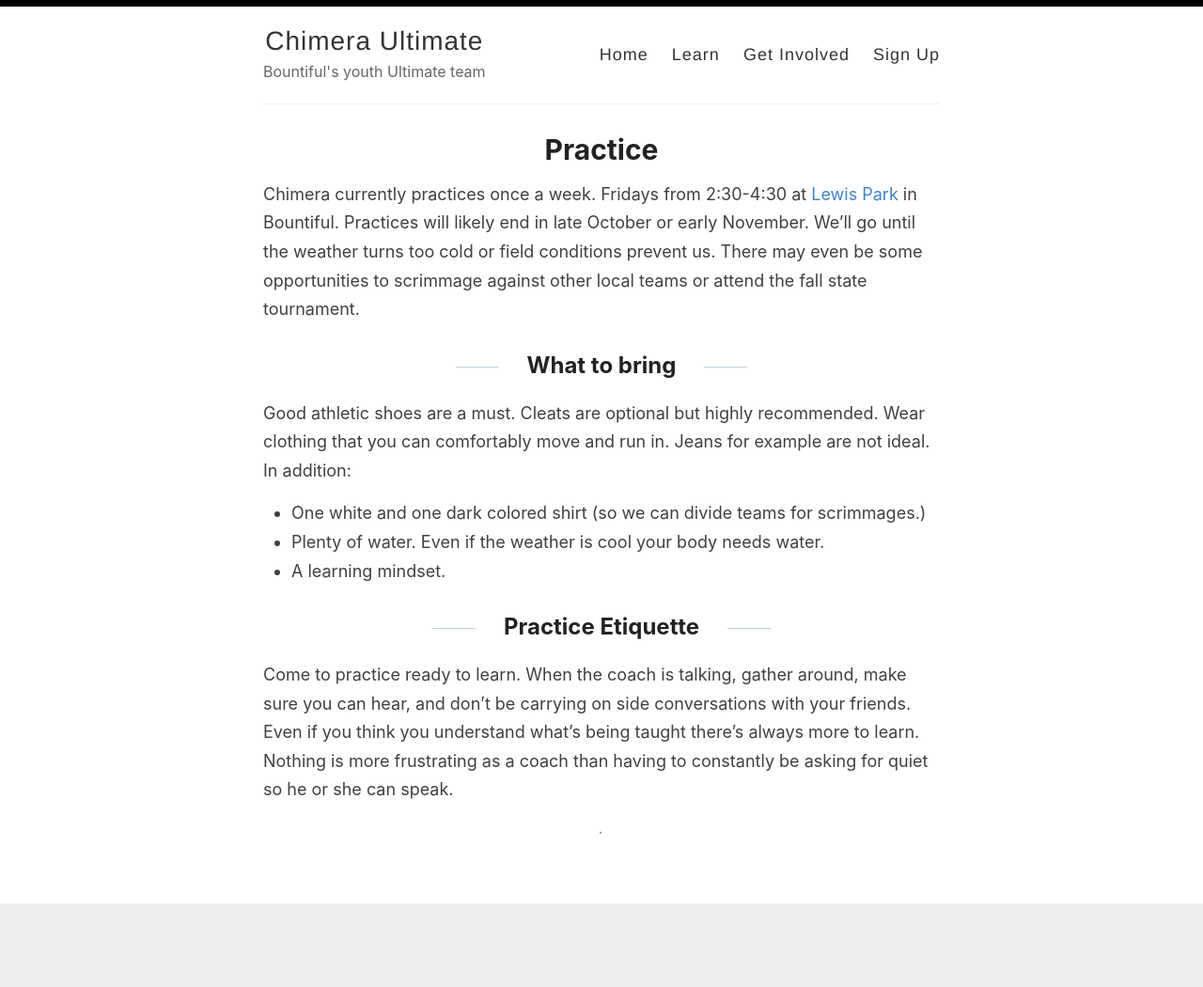
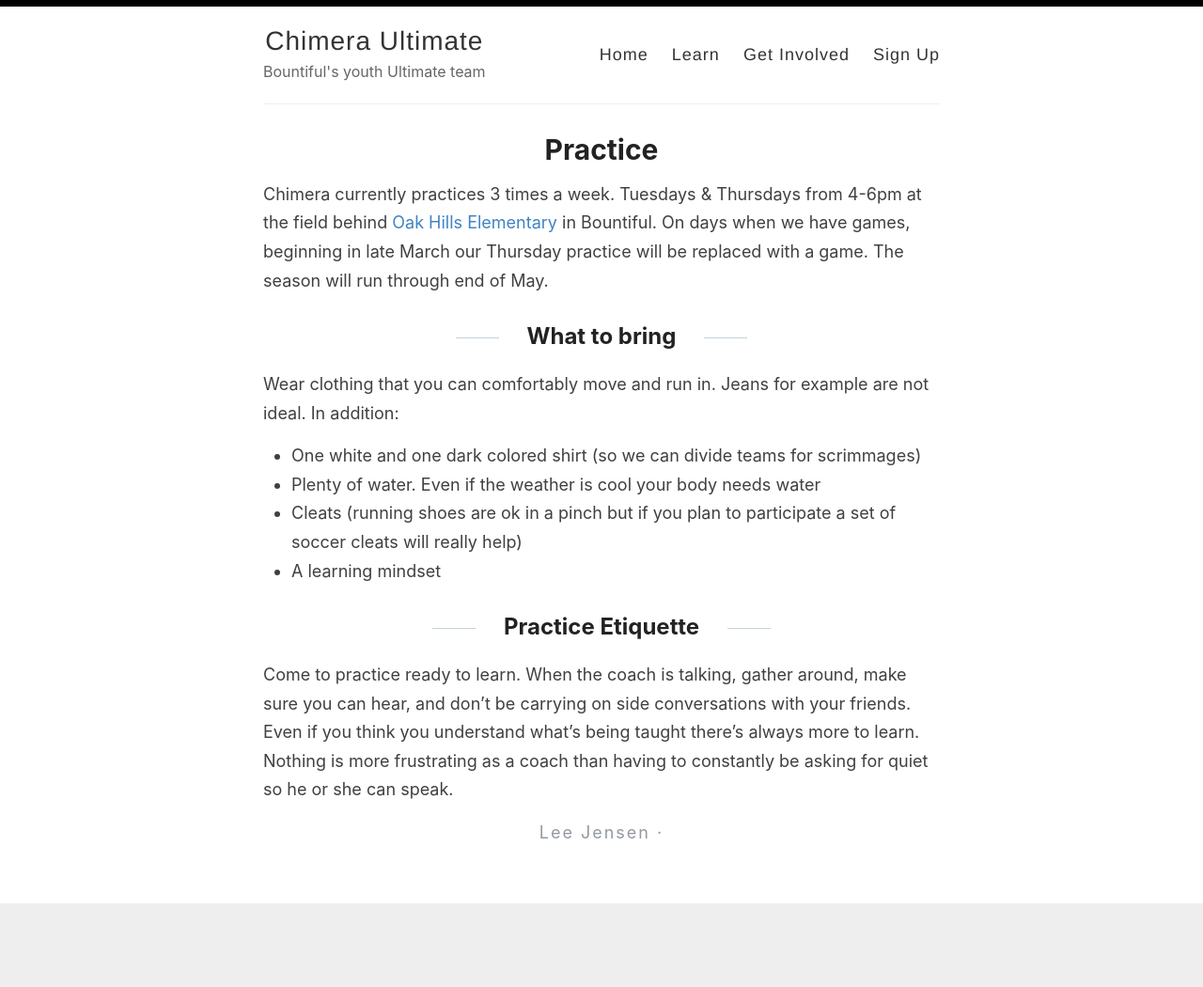
Before and after one commit to outerim/bountiful-ultimate, a Jekyll site: the page built from _pages/practice.md, in a window 1280 px wide. Shown: the whole page at 94% size. Built offline with Jekyll 4.4.1, drawn with Linux system fonts in a browser that asks for light colours.

```diff
--- /dev/null
+++ b/Gemfile
@@ -0,0 +1 @@
+gem 'github-pages', group: :jekyll_plugins
--- a/_layouts/post-page.html
+++ b/_layouts/post-page.html
@@ -23,7 +23,7 @@ layout: default
     {{ content }}
   </div>
 
-  <p class="author_title">{{page.author || site.author}}  ·  {{ page.date | date: "%B %e, %Y" }}</p>
+  <p class="author_title">{% if page.author %}{{ page.author }}{% else %}{{ site.author }}{% endif %}  ·  {{ page.date | date: "%B %e, %Y" }}</p>
   {% if page.last_modified_at %}
   <p class="author_title" datetime="{{ page.last_modified_at | date_to_xmlschema }}">(Updated: {{ page.last_modified_at | date: "%b %-d, %Y" }})</p>
   {% endif %}
--- a/_pages/practice.md
+++ b/_pages/practice.md
@@ -4,15 +4,16 @@ title: Practice
 permalink: /practice
 ---
 
-Chimera currently practices once a week. Fridays from 2:30-4:30 at [Lewis Park](https://goo.gl/maps/ZRvMYVk1CETT7AKm8) in Bountiful. Practices will likely end in late October or early November. We'll go until the weather turns too cold or field conditions prevent us. There may even be some opportunities to scrimmage against other local teams or attend the fall state tournament.
+Chimera currently practices 3 times a week. Tuesdays & Thursdays from 4-6pm at the field behind [Oak Hills Elementary](https://www.google.com/maps/place/300+S+@+1226+E/@40.8855255,-111.8550633,18z/data=!4m5!3m4!1s0x8752580875fc69e7:0xab5101ed3e78fb9!8m2!3d40.885676!4d-111.8550149?authuser=1) in Bountiful. On days when we have games, beginning in late March our Thursday practice will be replaced with a game. The season will run through end of May.
 
 ## What to bring
 
-Good athletic shoes are a must. Cleats are optional but highly recommended. Wear clothing that you can comfortably move and run in. Jeans for example are not ideal. In addition:
+Wear clothing that you can comfortably move and run in. Jeans for example are not ideal. In addition:
 
-* One white and one dark colored shirt (so we can divide teams for scrimmages.)
-* Plenty of water. Even if the weather is cool your body needs water.
-* A learning mindset.
+* One white and one dark colored shirt (so we can divide teams for scrimmages)
+* Plenty of water. Even if the weather is cool your body needs water
+* Cleats (running shoes are ok in a pinch but if you plan to participate a set of soccer cleats will really help)
+* A learning mindset
 
 ## Practice Etiquette
 
```
Also changed, not shown: _pages/pay.md (added, +25 -0 lines), _pages/sign-up.md (+3 -1 lines), index.md (+3 -3 lines), Gemfile.lock (added).
